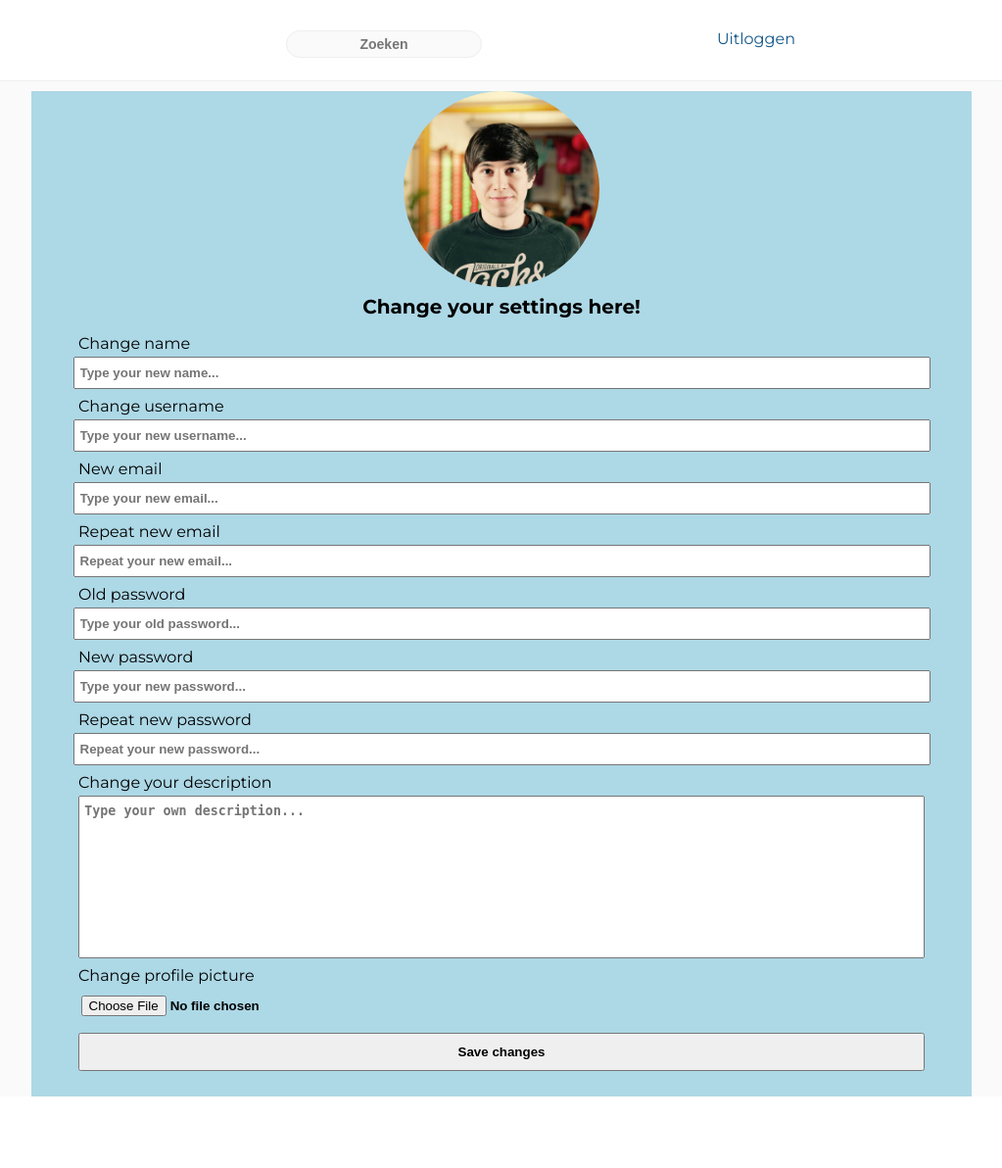
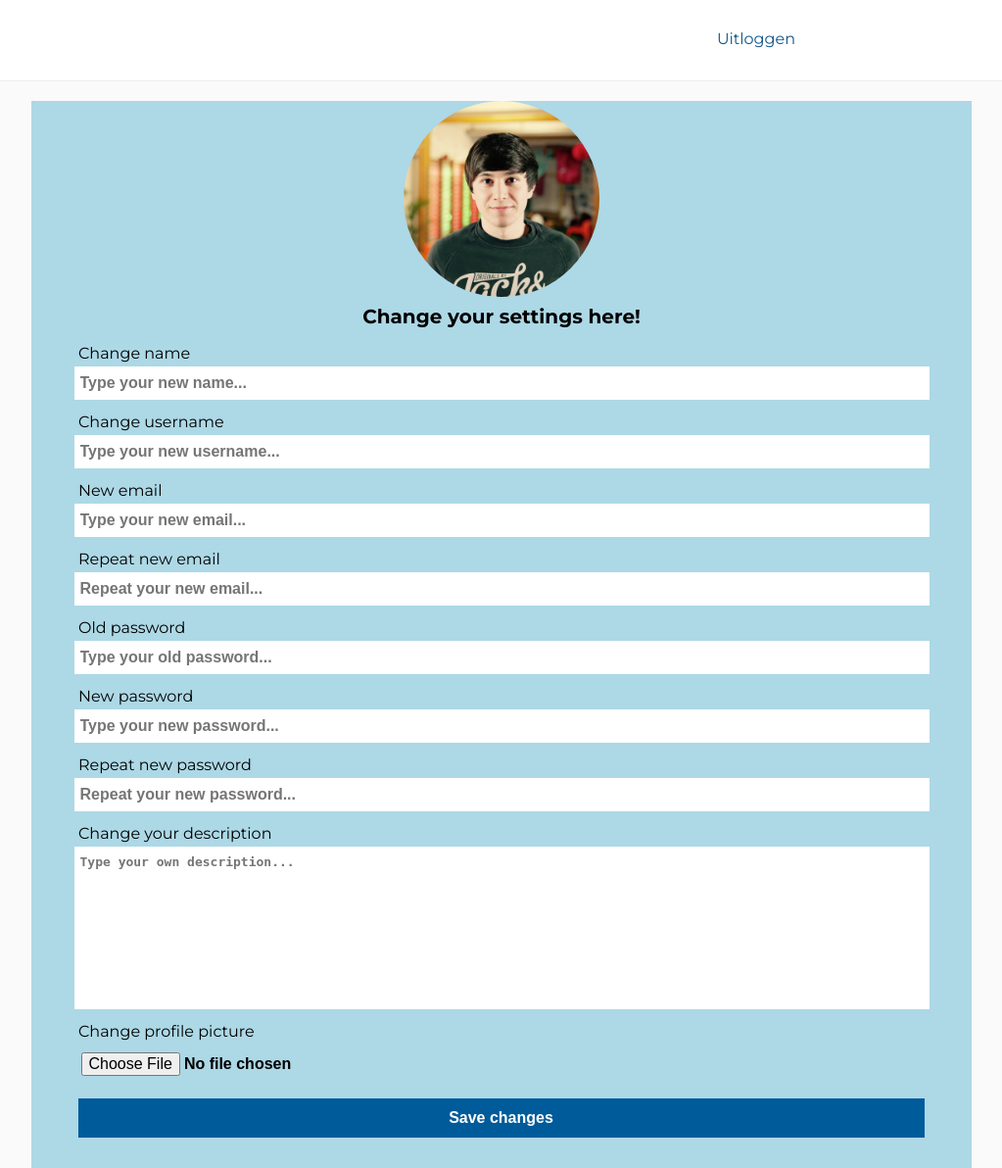
Before and after one commit to larissagoethals/IMDstagram, a PHP site: page /accountEdit.php in a window 1280 px wide. Shown: the whole page at 98% size, without its empty margins (128-1151 px from the left). Before the commit the page ends 1119 px from the top, so only its background shows below. Run offline with PHP 8.4, Linux system fonts and the light colour scheme.

Commit message:
Change style accountEdit

```diff
--- a/accountEdit.php
+++ b/accountEdit.php
@@ -22,9 +22,7 @@ if (isset($_GET['myProfile'])) {
     <div class="innerHeader">
         <a href="timeline.php" class="logoInsta">IMDstagram Home</a>
 
-        <div class="search">
-            <input placeholder="Zoeken" value type="text" class="inputSearch">
-        </div>
+
 
         <div class="profileName">
             <a href="logout.php">Uitloggen</a></div>
--- a/style/accountEdit.css
+++ b/style/accountEdit.css
@@ -1,41 +1,46 @@
-h3
-{
+h3 {
     text-align: center;
     font-size: 20px;
     font-weight: bold;
     margin-bottom: 20px;
 }
 
-input, textarea{
+input, textarea {
     width: 90%;
     display: block;
     padding-left: 5px;
     padding-top: 7px;
     padding-bottom: 7px;
     font-weight: bold;
-    margin: 5px auto 10px auto;
+    margin: 5px auto 15px auto;
+    font-size: 1em;
+    border: 1px solid transparent;
 }
 
-textarea{
-    width: 89%;
+textarea {
     resize: none;
 }
 
-label
-{
-    margin-left: 5%;
+#btnChangeAccount {
+    padding-top: 10px;
+    padding-bottom: 10px;
+    background-color: #005b9a;
+    color: white;
 }
 
-#btnChangeAccount
+.profileImage
 {
-    padding: 10px 0;
-    display: block;
+    margin-top: 20px;
+}
+
+label {
+    margin-left: 5%;
 }
 
 @media (min-width: 600px) {
     .fullProfile {
-        max-width:960px;
-        margin:0px auto;
-        background-color:lightblue;
+        max-width: 960px;
+        margin: 0px auto;
+        background-color: lightblue;
     }
 }
```
